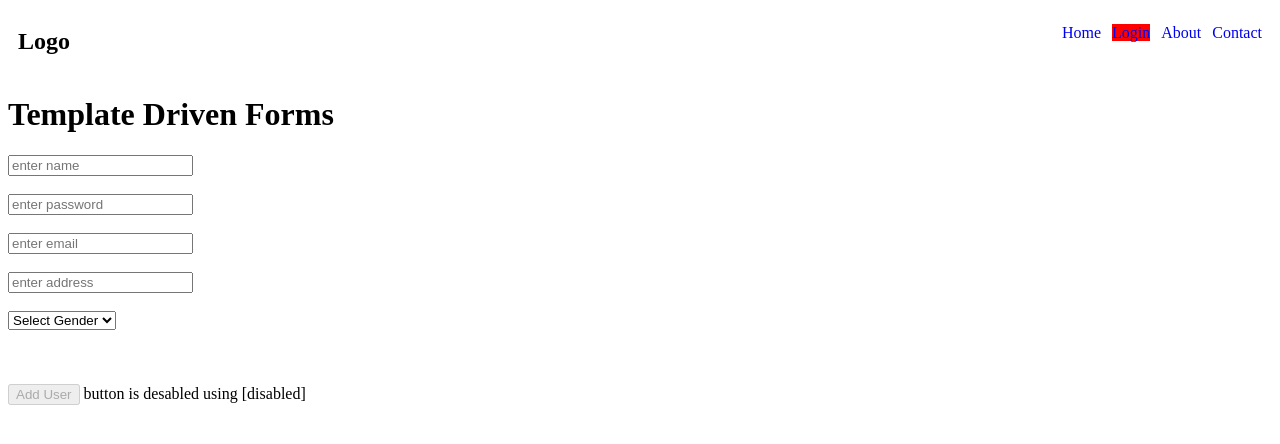
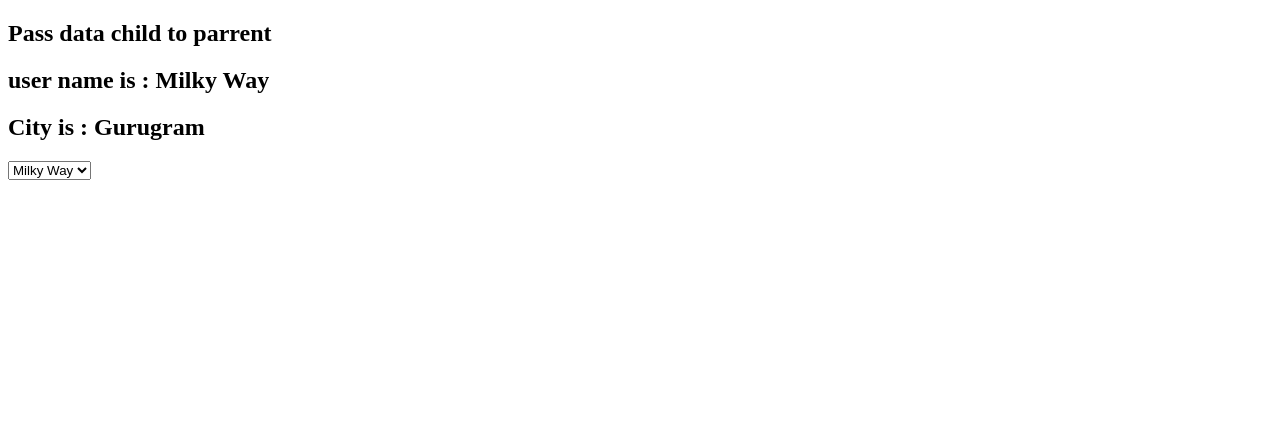
Before and after one commit to DevoScientist/Angular-Routing, an Angular app: page /login in a window 1280 px wide. Shown: the top 444 px of the page. Built offline with nearby package versions, Linux system fonts and the light colour scheme.

Commit message:
Data passing parrent to child

```diff
--- a/src/app/app.component.html
+++ b/src/app/app.component.html
@@ -1,2 +1,18 @@
-<app-header/>
-<router-outlet />
+<!-- <app-header/>
+<router-outlet /> -->
+
+<h2>Pass data child to parrent</h2>
+
+
+<!-- //Static data passing...
+<app-parrent-child user="Milky way"></app-parrent-child> -->
+
+<app-parrent-child [user]="selectedUser.value" city="Gurugram"></app-parrent-child>
+
+
+<select #selectedUser (change)="onUserChange(selectedUser.value)">
+    <option value="Milky Way">Milky Way</option>
+    <option value="Sam ">Sam</option>
+    <option value="Peter">Peter</option>
+    <option value="Tony">Tony</option>
+</select>
--- a/src/app/app.component.ts
+++ b/src/app/app.component.ts
@@ -1,13 +1,19 @@
 import { Component } from '@angular/core';
 import { RouterOutlet } from '@angular/router';
 import { HeaderComponent } from "./header/header.component";
+import { ParrentChildComponent } from "./parrent-child/parrent-child.component";
 
 @Component({
   selector: 'app-root',
-  imports: [RouterOutlet,  HeaderComponent],
+  imports: [RouterOutlet, HeaderComponent, ParrentChildComponent],
   templateUrl: './app.component.html',
   styleUrl: './app.component.css'
 })
 export class AppComponent {
-  title = 'Angular-Routing';
+  userName = ''
+
+  onUserChange(val:string){
+    // this.userName=val
+  }
+
 }
--- /dev/null
+++ b/src/app/parrent-child/parrent-child.component.html
@@ -0,0 +1,2 @@
+<h2>user name is : {{user}}</h2>
+<h2>City is : {{city}}</h2>
```
Also changed, not shown: src/app/login/login.component.html (+4 -3 lines), src/app/parrent-child/parrent-child.component.ts (added, +12 -0 lines), src/app/parrent-child/parrent-child.component.css (added), 1 other file (tests, documents, lock files or other folders).
